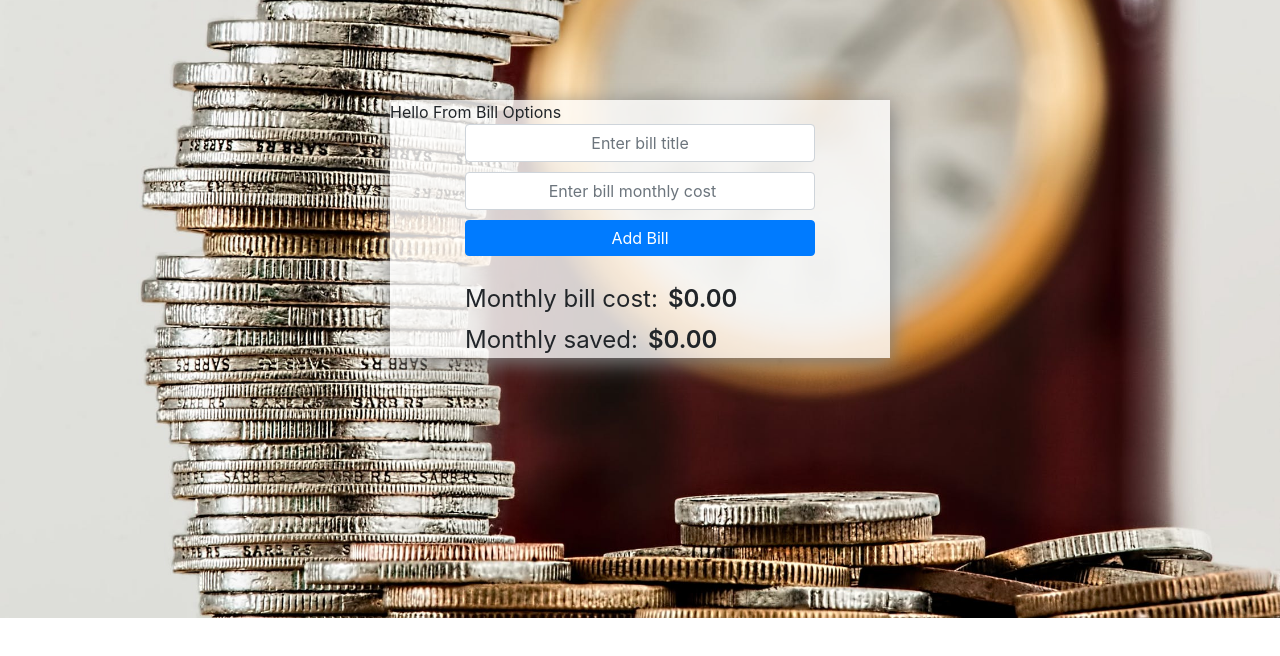
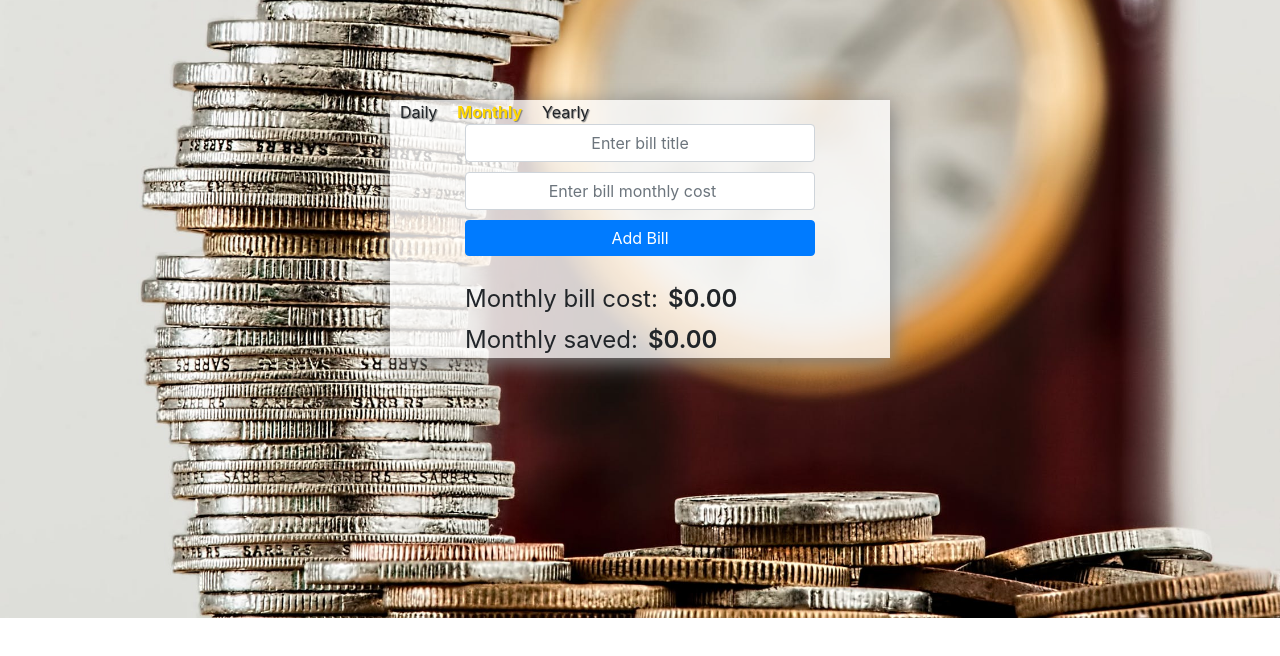
Before and after one commit to snsaleh1/react-budget-app, a React (Create React App) app: page / in a window 1280 px wide. Shown: the top 656 px of the page. Built offline with nearby package versions, Linux system fonts and the light colour scheme.

Commit message:
interval option buttons/functionality set

```diff
--- a/src/Components/BillOptions/BillOptions.js
+++ b/src/Components/BillOptions/BillOptions.js
@@ -4,8 +4,23 @@ import { BillContext } from '../../Context/BillContext';
 
 const BillOptions = () => {
 
+    const { selectedCostInterval, setSelectedCostInterval } = useContext(BillContext);
+
     return (
-        <>Hello From Bill Options</>
+        <div className='interval-options-container'>
+            <div className={selectedCostInterval === 'Daily' ? 'selected-interval' : 'interval'}
+            onClick={(e) => setSelectedCostInterval(e.target.innerText)}>
+                Daily
+            </div>
+            <div className={selectedCostInterval === 'Monthly' ? 'selected-interval' : 'interval'}
+            onClick={(e) => setSelectedCostInterval(e.target.innerText)}>
+                Monthly
+            </div>
+            <div className={selectedCostInterval === 'Yearly' ? 'selected-interval' : 'interval'}
+            onClick={(e) => setSelectedCostInterval(e.target.innerText)}>
+                Yearly
+            </div>
+        </div>
       );
 };
 
--- a/src/Components/BillOptions/style.css
+++ b/src/Components/BillOptions/style.css
@@ -0,0 +1,24 @@
+.interval-option-container {
+    display: block;
+    padding: 10px;
+    margin: auto;
+    text-align: center;
+    margin-bottom: 25px;
+  }
+  .interval {
+    font-weight: 400;
+    display: inline-block;
+    cursor: pointer;
+    margin-right: 10px;
+    margin-left: 10px;
+    text-shadow: 1px 1px 1px gray;
+  }
+  .selected-interval {
+    color: gold;
+    text-shadow: 1px 1px 1px gray;
+    font-weight: 700;
+    display: inline-block;
+    cursor: pointer;
+    margin-right: 10px;
+    margin-left: 10px;
+  }
```
